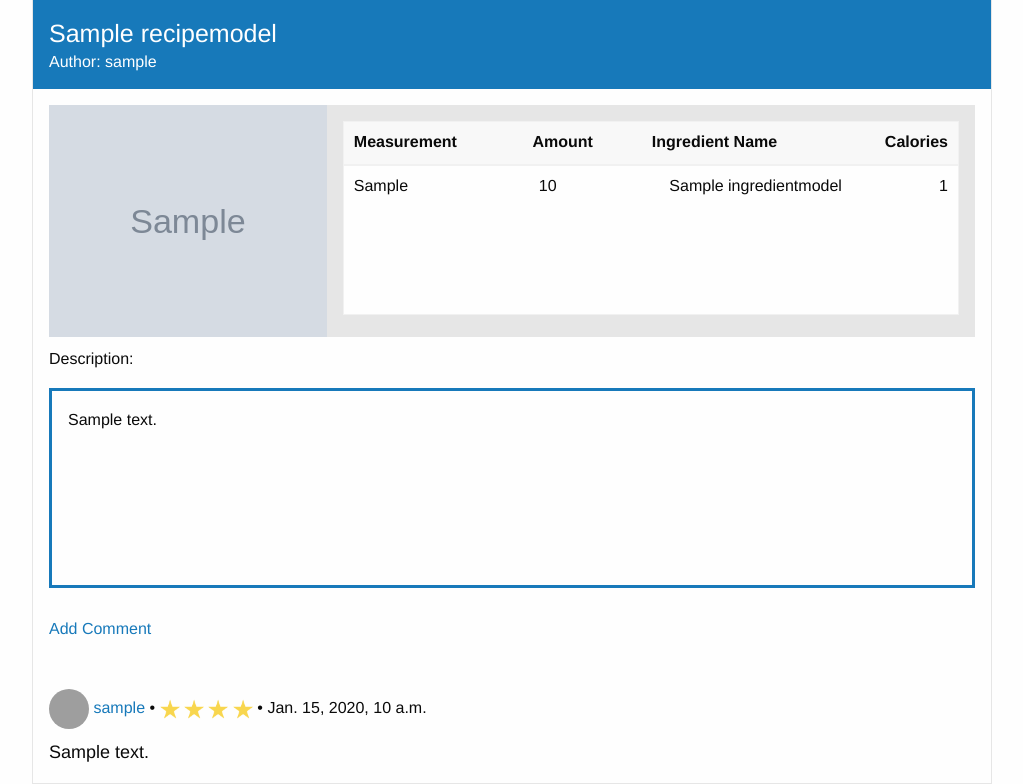
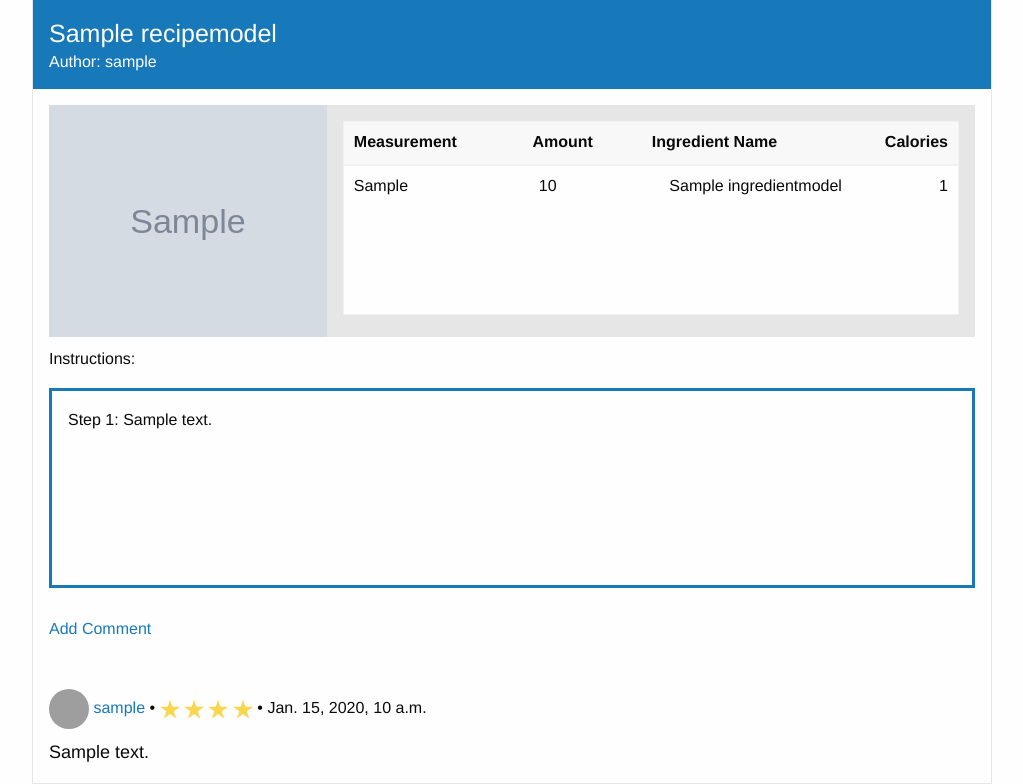
Before and after one commit to ChicoState/Revercipe, a Django app: page /recipe/1/ in a window 1280 px wide. Shown: the part 82-866 px from the top of the page, without its empty margins (128-1151 px from the left). Run offline with Django 3.2, Linux system fonts and the light colour scheme; a user stored in the database is signed in; tables that the repository leaves empty hold one stand-in row (values such as "Sample post"); grey boxes marked "Sample" are stand-in pictures; some libraries are stand-ins or nearby versions; grey boxes are pictures that could not be loaded.

Commit message:
finish instructions on recipe card

```diff
--- a/RevercipeApp/forms.py
+++ b/RevercipeApp/forms.py
@@ -85,7 +85,7 @@ class filter_sidebar_form(forms.Form):
 
 class RecipeForm(forms.Form):
     name = forms.CharField(label='Recipe Name',max_length = 100)
-    description = forms.CharField(label='Recipe Description', max_length=500, widget=forms.Textarea(attrs={'rows':4, 'cols':5}))
+    description = forms.CharField(label='Recipe Instructions', max_length=500, widget=forms.Textarea(attrs={'rows':4, 'cols':5}))
     image = forms.ImageField(label = 'Recipe Photo', required=False)
 
     def save(self, commit=True):
--- a/RevercipeApp/templates/recipe_card.html
+++ b/RevercipeApp/templates/recipe_card.html
@@ -33,10 +33,14 @@
       </table>
     </div>
 
-    <p>Description: </p>
+    <p>Instructions: </p>
 
-    <div class="card-section" style="height:200px; border-style: solid; border-color: #1779ba; margin-bottom: 3%;">
-        <p>{{recipe.description}}</p>
+    <div class="card-section" style="height:200px; border-style: solid; border-color: #1779ba; margin-bottom: 3%;" data-smooth-scroll>
+
+        {% for step in steps %}
+          <p>{{step}}</p>
+
+        {%endfor%}
     </div>
 
     <div id="comment-msg-div">
--- a/RevercipeApp/views.py
+++ b/RevercipeApp/views.py
@@ -313,6 +313,14 @@ def get_recipe(request, instance_id):
     if request.method == "GET":
         if request.user.is_authenticated:
             current_recipe = models.RecipeModel.objects.get(pk=instance_id)
+            current_recipe_steps = current_recipe.description.splitlines()
+            i = 1
+            index = 0
+            for step in current_recipe_steps:
+                current_recipe_steps[index] = "Step " + str(i) + ": " + step
+                i += 1
+                index += 1
+
 
     recipe_ingredients = models.IngredientModel.objects.filter(recipes__name=current_recipe)
     comments = models.Comment.objects.all()
@@ -341,6 +349,7 @@ def get_recipe(request, instance_id):
 
     context = {
         "recipe" : current_recipe,
+        "steps" : current_recipe_steps,
         "request_user": request_user,
         "ingredients" : recipe_ingredients,
         "comment_form": form_instance,
```
Also changed, not shown: RevercipeApp/models.py (line endings or trailing spaces), RevercipeApp/templates/create_recipe.html (line endings or trailing spaces).
